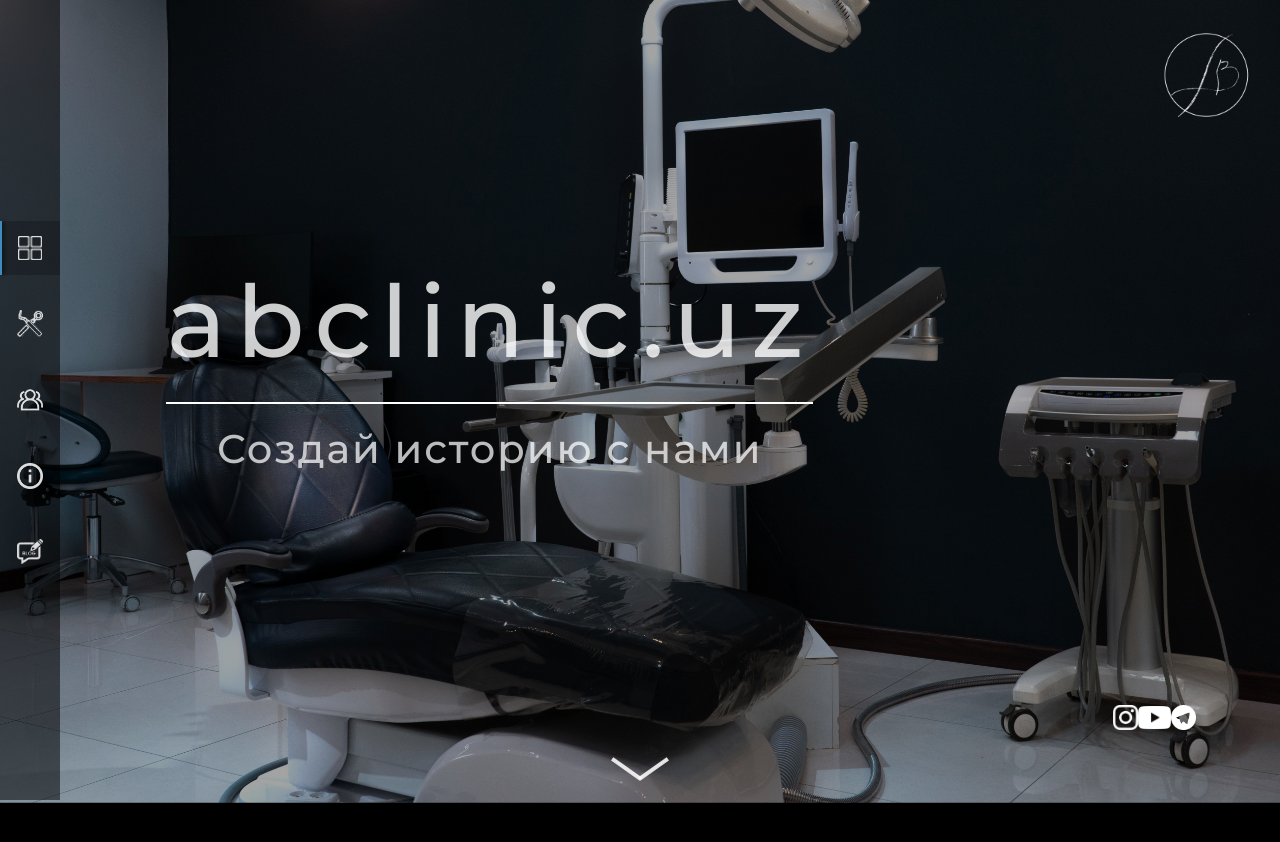
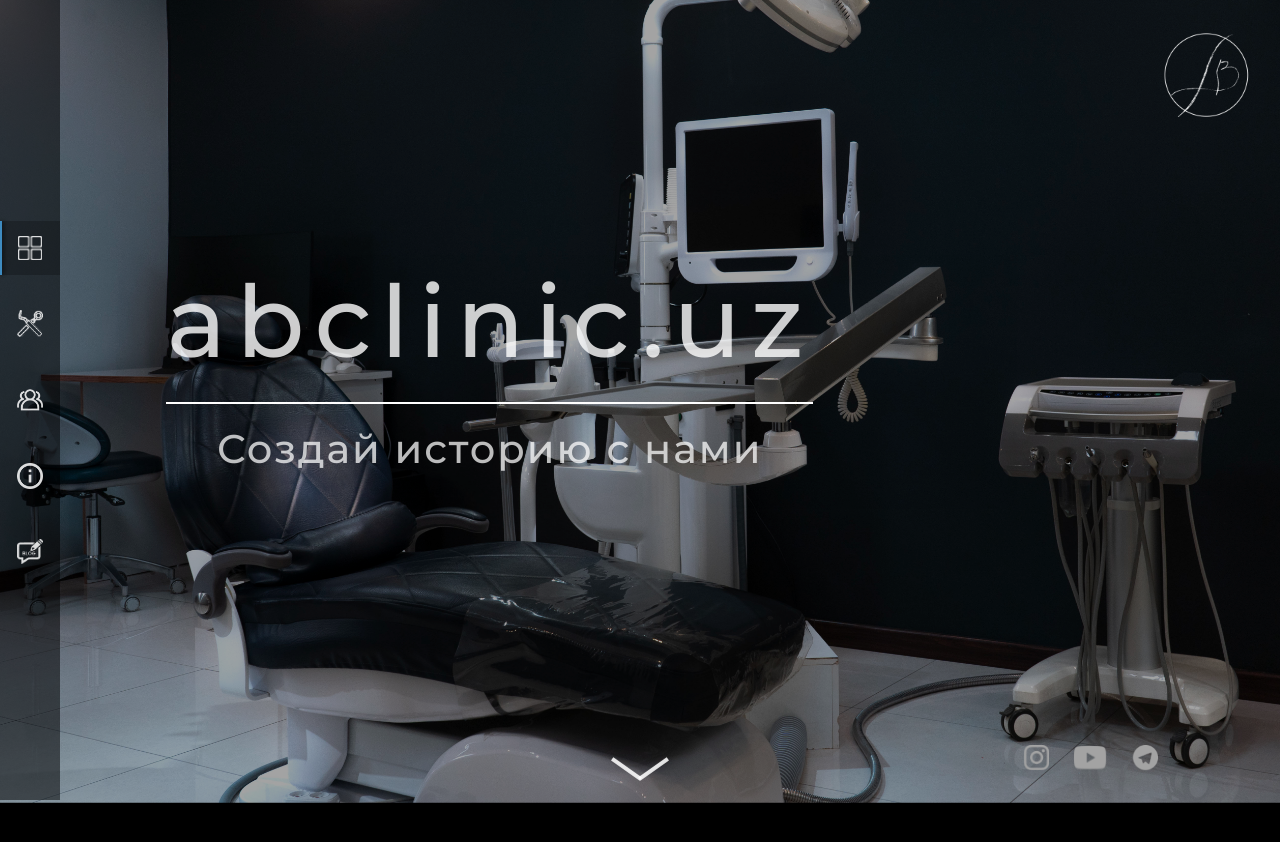
Before and after one commit to Nazahero/abclinic, a React (Create React App) app: page / in a window 1280 px wide. Shown: the top 842 px of the page. Built offline with nearby package versions, Linux system fonts and the light colour scheme.

Commit message:
social_n icons

```diff
--- a/public/script.js
+++ b/public/script.js
@@ -73,12 +73,18 @@ window.onload = () => {
 
 };
 function iconMove(page){
-    let icons = document.querySelector(".social_media");
+    let icons = document.querySelectorAll(".social_media");
     if (page.id > 1) {
-        icons.classList.add("high");
+        for (let i = 0; i < icons.length; i++){
+                let icon = icons[i];
+                icon.classList.add("high");
+        }
         return;
     }
-    icons.classList.remove("high");
+    for (let i = 0; i < icons.length; i++){
+        let icon = icons[i];
+        icon.classList.remove("high");
+    }
 }
 function setBack(current, arr, page) {
     if (page.id > 1) {
--- a/src/views/Main.jsx
+++ b/src/views/Main.jsx
@@ -54,11 +54,11 @@ function Main(props) {
             <div className="container">
                 <div className="background onthis" id="b_home"><img src="./img/big cab.jpg" alt="" /></div>
                 <div className="background" id="b_services"><img src="./img/cutting.jpg" alt="" /></div>
-                <div className="social_media">
-                    <a href="https://instagram.com"><img className="insta" src="./img/Instagram_logo.png" /></a>
-                    <a href="https://youtube.com"><img className="youtube" src="./img/youtube_logo.png" /></a>
-                    <a href="https://telegram.org"><img className="telegram" src="./img/telegram_logo.png" /></a>
-                </div>
+
+                    <a href="https://instagram.com" className="insta social_media"><img src="./img/Instagram_logo.png" /></a>
+                    <a href="https://youtube.com" className="youtube social_media"><img src="./img/youtube_logo.png" /></a>
+                    <a href="https://telegram.org" className="telegram social_media"><img src="./img/telegram_logo.png" /></a>
+
                 <div className="home" id="1">
                     <div className="content">
                         <div className="name" id="name">
--- a/src/views/css/main.css
+++ b/src/views/css/main.css
@@ -12,40 +12,26 @@ body
     left: 0;
     overflow: hidden;
 }
-.social_media
-{
-    position: fixed;
-    bottom: 15px;
-    right: 5%;
-    display: flex;
-    z-index: 3;
-    transition: 0.5s;
-}
+
 .telegram.high
 {
-    right: -78px;
-    bottom: 10px;
-    transition: 0.5s;
-    position: fixed;
+    right: 10px;
 }
 .youtube.high
 {
-    right: -122px;
-    bottom: 65px;
-    transition: 0.5s;
-    position: fixed;
+    right: 10px;
+    bottom: 7.2%;
 }
 .insta.high
 {
-    position: fixed;
-    right: -157px;
-    bottom: 120px;
-    transition: 0.5s;
+    right: 10px;
+    bottom: 13.2%;
 }
 .social_media
 {
 
-    bottom: calc(100vh - 93.8%);
+    bottom: calc(100vh - 98.8%);
+    position: fixed;
     display: block;
     height: 25px;
     margin: 20px 20px;
@@ -58,15 +44,15 @@ body
 .youtube
 {
     padding: 1px 0;
-    right: 15%;
+    right: 12%;
 }
 .telegram
 {
-    right: 10%;
+    right: 8%;
 }
 .insta
 {
-    right: 20%;
+    right: 16.5%;
 }
 .content
 {
```
Also changed, not shown: src/App.js (line endings or trailing spaces).
